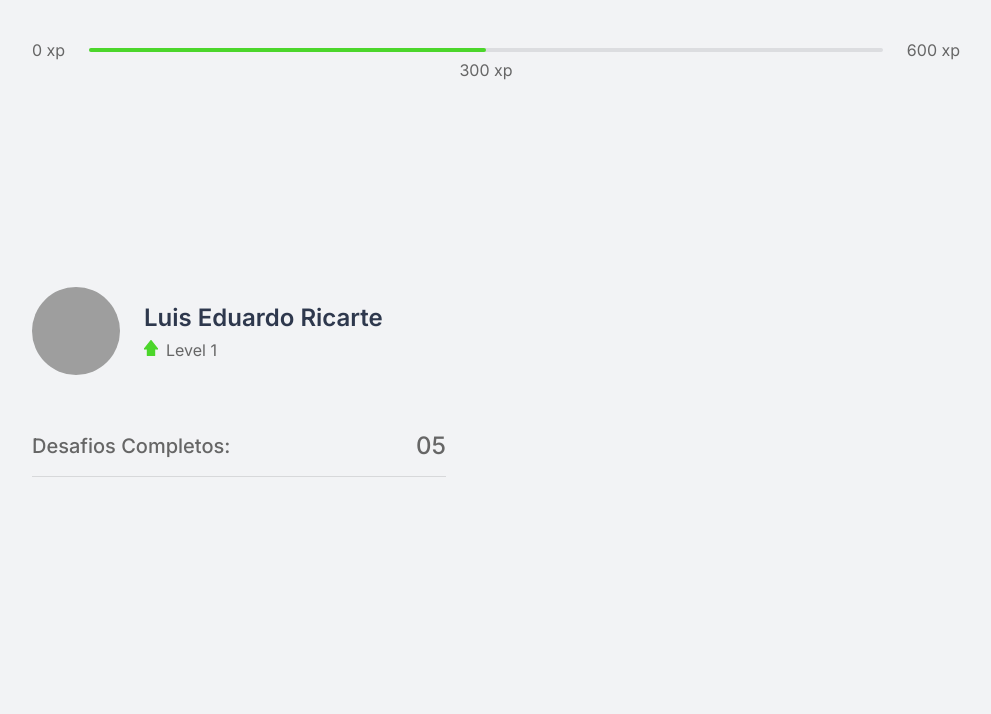
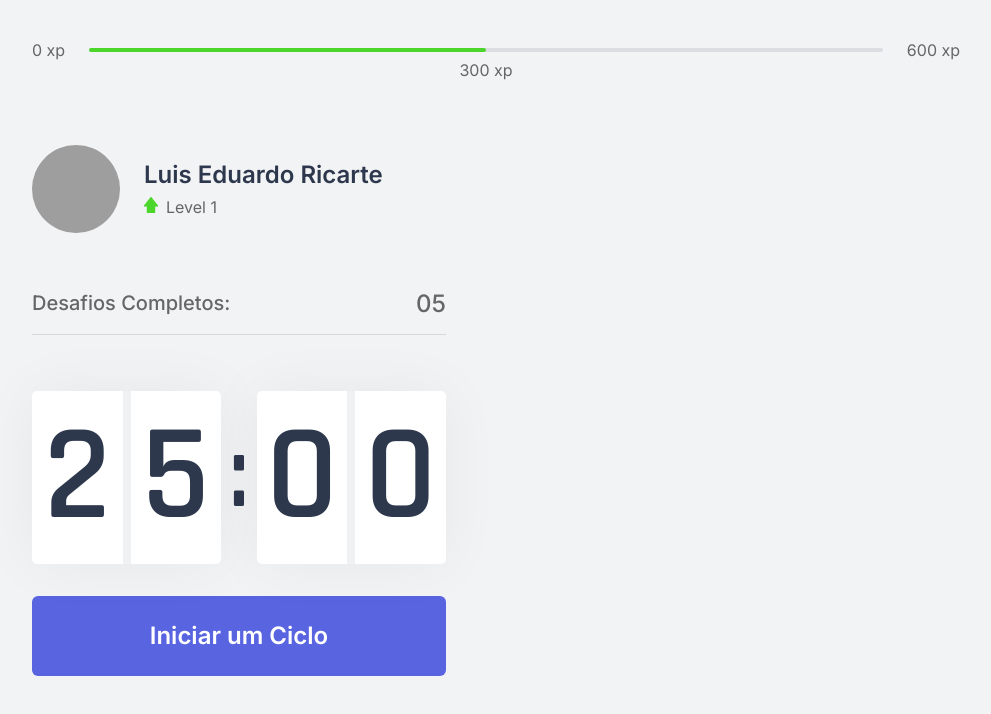
Before and after one commit to luisricarte/move.it, a Next.js app: page / in a window 1280 px wide. Shown: the top 714 px of the page, without its empty margins (144-1135 px from the left). Built offline with nearby package versions, Linux system fonts and the light colour scheme; grey boxes are pictures that could not be loaded.

Commit message:
componente de countdown e componente de button

```diff
--- /dev/null
+++ b/src/components/Button/index.tsx
@@ -0,0 +1,13 @@
+import styles from './styles.module.css';
+import { ButtonHTMLAttributes } from 'react';
+
+type ButtonProps = ButtonHTMLAttributes<HTMLButtonElement> & {
+    children?: string
+}
+export function Button({children, ...props}: ButtonProps) {
+    return (
+        <button className={styles.startCountdownButton} {...props}>
+            {children}
+        </button>
+    )
+}
--- /dev/null
+++ b/src/components/Button/styles.module.css
@@ -0,0 +1,24 @@
+.startCountdownButton {
+    width: 100%;
+    height: 5rem;
+
+    margin-top: 2rem;
+    display: flex;
+    align-items: center;
+    justify-content: center;
+
+    border: 0;
+    border-radius: 6px;
+
+    background-color: var(--blue);
+    color: var(--white);
+
+    font-size: 1.5rem;
+    font-weight: 600;
+
+    transition: background-color 0.2s;
+}
+
+.startCountdownButton:hover {
+    background: var(--blue-dark);
+}
--- /dev/null
+++ b/src/components/Countdown/index.tsx
@@ -0,0 +1,37 @@
+import { useState } from 'react';
+import { Button } from '../Button';
+import styles from './styles.module.css';
+
+export function Countdown() {
+    const [count,setCount] = useState(25 * 60);
+    const [active, setActive] = useState(false);
+
+    const minutes = Math.floor(count / 60);
+    const seconds = count % 60;
+
+    const [minuteLeft, minuteRight] = String(minutes).padStart(2,'0').split('');
+    const [secondLeft, secondRight] = String(seconds).padStart(2,'0').split('');
+
+    function startCountDown() {
+
+    }
+
+    return (
+        <div>
+            <div className={styles.countdownContainer}>
+                <div>
+                    <span>{minuteLeft}</span>
+                    <span>{minuteRight}</span>
+                </div>
+                <span>:</span>
+                <div>
+                    <span>{secondLeft}</span>
+                    <span>{secondRight}</span>
+                </div>
+            </div>
+            <Button
+            onClick={startCountDown}
+            >Iniciar um Ciclo</Button>
+        </div>
+    )
+}
--- /dev/null
+++ b/src/components/Countdown/styles.module.css
@@ -0,0 +1,39 @@
+.countdownContainer{
+    display: flex;
+    align-items: center;
+    font-family: Rajdhani;
+    font-weight: 600;
+    color: var(--title);
+}
+
+.countdownContainer > div {
+    flex: 1;
+
+    display: flex;
+    align-items: center;
+    justify-content: space-evenly;
+
+    background: var(--white);
+    box-shadow: 0 0 60px rgba(0,0,0,0.05);
+    border-radius: 5px;
+    font-size: 8.5rem;
+    text-align: center;
+}
+
+.countdownContainer > div span{
+    flex: 1;
+}
+
+.countdownContainer > div span:first-child{
+    border-right: 0.25rem solid var(--space-number);
+}
+
+.countdownContainer > div span:last-child{
+    border-left: 0.25rem solid var(--space-number);
+}
+
+
+.countdownContainer > span {
+    font-size: 6.25rem;
+    margin: 0 0.5rem;
+}
--- a/src/pages/_document.tsx
+++ b/src/pages/_document.tsx
@@ -5,6 +5,8 @@ export default class MyDocument extends Document {
         return(
             <Html>
                 <Head>
+                <link rel="shortcut icon" href="favicon.png" type="image/x-icon"/>
+
                 <link rel="preconnect" href="https://fonts.googleapis.com"/>
                 <link rel="preconnect" href="https://fonts.gstatic.com"/>
                 <link href="https://fonts.googleapis.com/css2?family=Inter:wght@100..900&family=Rajdhani:wght@300;400;500;600;700&display=swap" rel="stylesheet"/>
--- a/src/pages/index.tsx
+++ b/src/pages/index.tsx
@@ -1,23 +1,35 @@
 import { ExperienceBar } from "@/components/ExperienceBar";
 import { Profile } from "@/components/Profile";
 import { CompletedChallenges } from "@/components/CompletedChallenges";
+import { Countdown } from "@/components/Countdown";
 
 import Head from "next/head";
 import styles from '../styles/components/Home.module.css';
 
+
+
 export default function Home() {
     return(
+        <div>
         <div className={styles.container}>
+            <Head>
+                <title>Inicio | Move.it</title>
+            </Head>
 
             <ExperienceBar/>
             <section>
                 <div>
                     <Profile/>
                     <CompletedChallenges/>
+                    <Countdown/>
+
                 </div>
                 <div></div>
             </section>
+
         </div>
 
+
+        </div>
     )
 }
--- a/src/styles/global.css
+++ b/src/styles/global.css
@@ -16,6 +16,7 @@
     --blue: #5965e0;
     --blue-dark: #4953b8;
     --blue-twitter: #2aa9e0;
+    --space-number: #f0f1f3;
 }
 
 @media(max-width: 1080px) {
```
